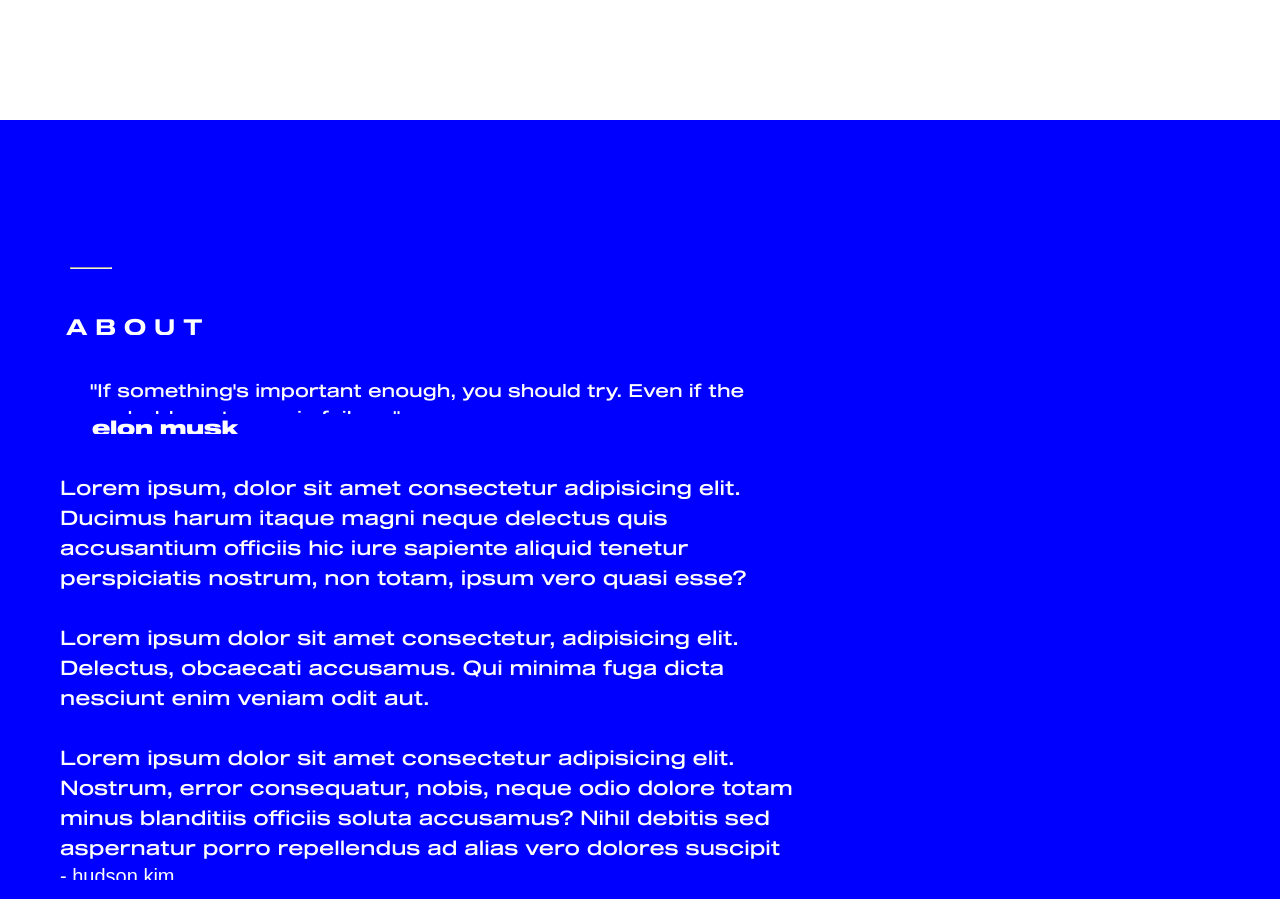
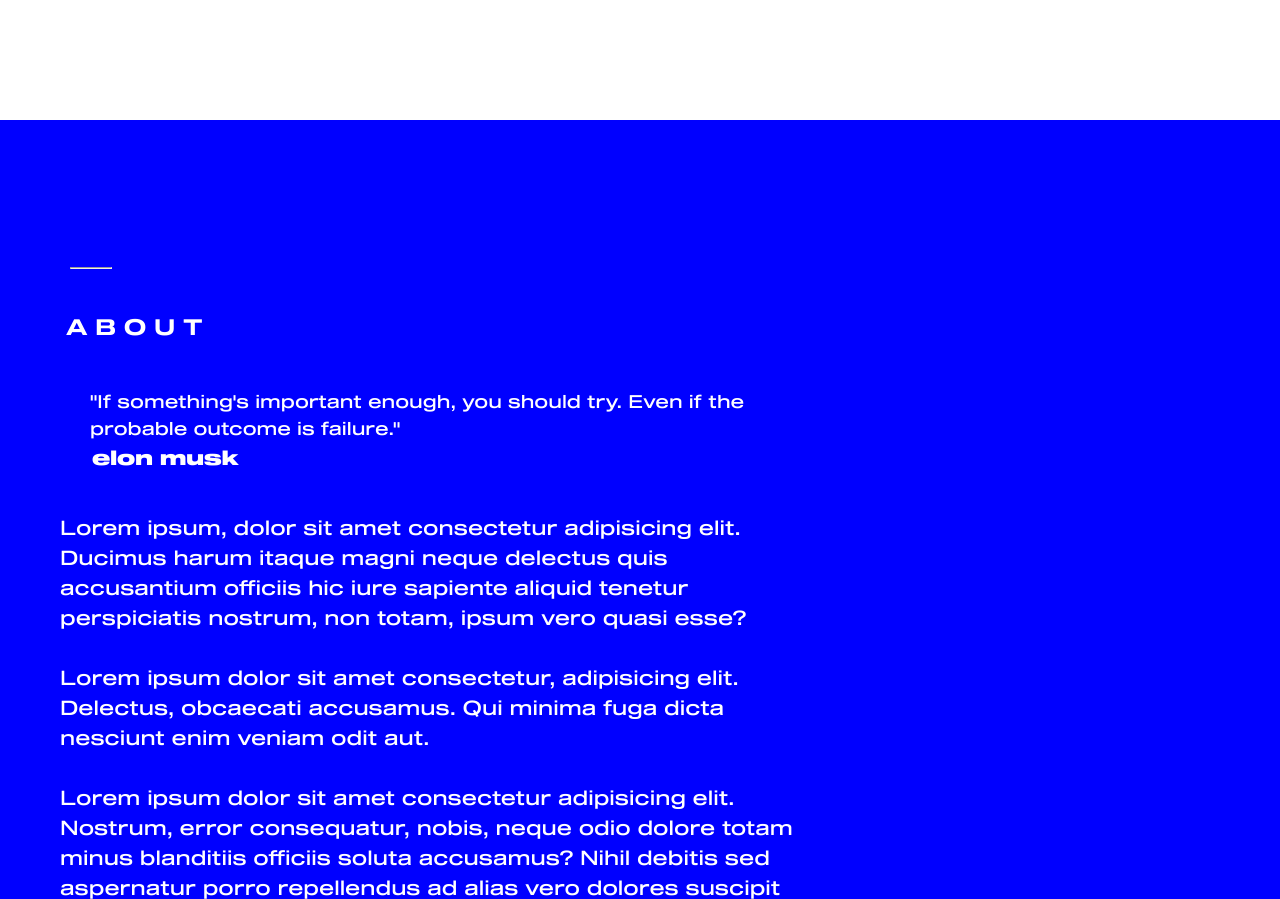
Before and after one commit to hudson-dev/Hudson-Kim, a plain HTML site: page index.html in a window 1280 px wide. Shown: the part 680-1579 px from the top of the page. Drawn offline with nearby package versions, Linux system fonts and the light colour scheme; a web font is replaced by a local one.

Commit message:
Fixed Problem With Text Overlapping

```diff
--- a/styles.css
+++ b/styles.css
@@ -142,6 +142,7 @@ h1 {
     font-size: 42px;
     line-height: 1em;
     margin-left: 1.5em;
+    margin-right: 0.5em;
 
     overflow: hidden;
 
@@ -158,7 +159,7 @@ h1 {
 
 .about {
     width: 100%;
-    height: 100%;
+    min-height: 100%;
 
     display: flex;
     flex-direction: column;
```
